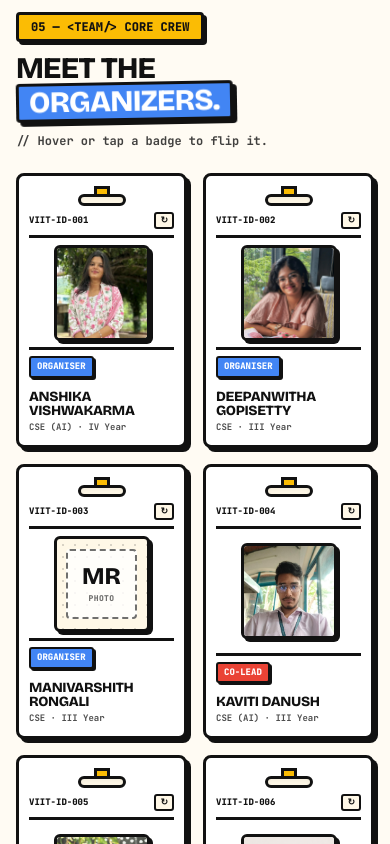
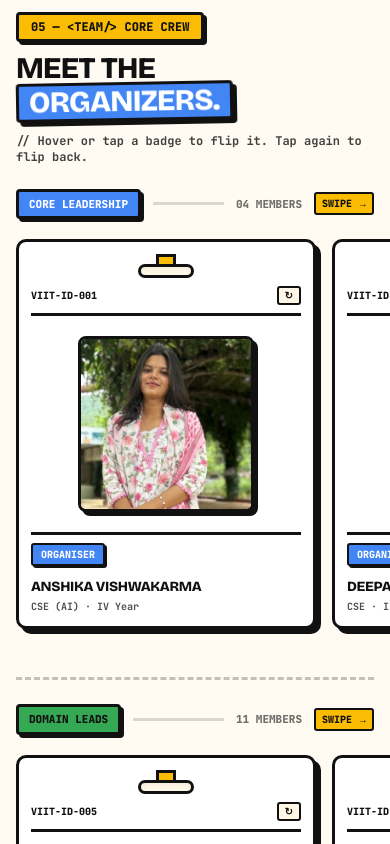
Before and after one commit to Neelaganes/gdg-viit, a Next.js app: page / in a window 390 px wide. Shown: the part 4500-5344 px from the top of the page. Built offline with nearby package versions, Linux system fonts and the light colour scheme.

Commit message:
updated the team cards as related to size and appereance

```diff
--- a/src/app/globals.css
+++ b/src/app/globals.css
@@ -153,10 +153,29 @@ body {
   transform: rotateY(180deg);
 }
 
-.group:hover .group-hover-flip,
-.group:focus-within .group-hover-flip,
-.is-flipped .group-hover-flip {
+/* Tap/click/Enter toggles `.is-flipped`; keyboard focus on a back-side link also shows the back. */
+.is-flipped .group-hover-flip,
+.group:has(a:focus-visible) .group-hover-flip {
   transform: rotateY(180deg);
+}
+
+/* Hover-to-flip only on real pointers, so a tap on a phone doesn't leave a sticky hover flip. */
+@media (hover: hover) and (pointer: fine) {
+  .group:hover .group-hover-flip {
+    transform: rotateY(180deg);
+  }
+}
+
+/* Swipe hint: arrow nudges right to show the row scrolls sideways. */
+@keyframes swipe-nudge {
+  0%, 100% { transform: translateX(0); }
+  50% { transform: translateX(6px); }
+}
+.animate-swipe-nudge {
+  animation: swipe-nudge 1.1s ease-in-out infinite;
+}
+@media (prefers-reduced-motion: reduce) {
+  .animate-swipe-nudge { animation: none; }
 }
 
 /* Halftone pattern utility */
--- a/src/components/Team.tsx
+++ b/src/components/Team.tsx
@@ -1,8 +1,8 @@
 "use client";
 
-import { useState } from "react";
+import { useEffect, useRef, useState, type ReactNode } from "react";
 import Image from "next/image";
-import { motion, useReducedMotion } from "motion/react";
+import { motion, useInView, useReducedMotion } from "motion/react";
 
 /* ------------------------------------------------------------------ */
 /*  Role styling + back-of-card copy, shared by everyone in that role  */
@@ -33,21 +33,21 @@ const ROLE_STYLES: Record<string, RoleStyle> = {
   },
   "Web Dev Lead": {
     roleBg: "bg-g-blue text-white",
-    backBg: "bg-g-blue",
-    backText: "text-white",
+    backBg: "bg-g-green",
+    backText: "text-ink",
     focus: "Leads web workshops and builds the chapter site.",
     stack: "Next.js · TypeScript",
   },
   "Cloud Lead": {
     roleBg: "bg-g-red text-white",
-    backBg: "bg-g-red",
-    backText: "text-white",
+    backBg: "bg-g-green",
+    backText: "text-ink",
     focus: "Runs Cloud study jams and skill-badge drives.",
     stack: "Google Cloud · Docker",
   },
   "AI/ML Lead": {
     roleBg: "bg-g-yellow text-ink",
-    backBg: "bg-g-yellow",
+    backBg: "bg-g-green",
     backText: "text-ink",
     focus: "Leads Gemini and machine-learning sessions.",
     stack: "Gemini · Python",
@@ -61,29 +61,29 @@ const ROLE_STYLES: Record<string, RoleStyle> = {
   },
   "UI/UX Lead": {
     roleBg: "bg-g-yellow text-ink",
-    backBg: "bg-g-yellow",
+    backBg: "bg-g-green",
     backText: "text-ink",
     focus: "Designs the chapter's look, posters and UI.",
     stack: "Figma · Design",
   },
   "Events Lead": {
     roleBg: "bg-g-red text-white",
-    backBg: "bg-g-red",
-    backText: "text-white",
+    backBg: "bg-g-yellow",
+    backText: "text-ink",
     focus: "Plans and runs workshops and hackathons.",
     stack: "Logistics · Ops",
   },
   "Content Lead": {
     roleBg: "bg-g-green text-ink",
-    backBg: "bg-g-green",
+    backBg: "bg-g-yellow",
     backText: "text-ink",
     focus: "Writes the posts, recaps and event copy.",
     stack: "Writing · Docs",
   },
   "Social Media Lead": {
     roleBg: "bg-g-blue text-white",
-    backBg: "bg-g-blue",
-    backText: "text-white",
+    backBg: "bg-g-yellow",
+    backText: "text-ink",
     focus: "Runs the chapter's social channels.",
     stack: "Instagram · LinkedIn",
   },
@@ -109,7 +109,7 @@ const TEAM_MEMBERS: TeamMember[] = [
   // Organisers
   { id: "anshika", name: "Anshika Vishwakarma", role: "Organiser", branchYear: "CSE (AI) · IV Year", photo: "/team/Anshika.jpg" },
   { id: "deepanwitha", name: "Deepanwitha Gopisetty", role: "Organiser", branchYear: "CSE · III Year", photo: "/team/Deepanwitha Gopisetty.jpg" },
-  { id: "manivarshith", name: "Manivarshith Rongali", role: "Organiser", branchYear: "CSE · III Year" },
+  { id: "manivarshith", name: "Manivarshith Rongali", role: "Organiser", branchYear: "CSE · III Year", photo: "/team/Manivarshith.jpeg" },
   // Co-Lead
   { id: "danush", name: "Kaviti Danush", role: "Co-Lead", branchYear: "CSE (AI) · III Year", photo: "/team/Kaviti Danush.jpg" },
   // Technical leads
@@ -127,6 +127,10 @@ const TEAM_MEMBERS: TeamMember[] = [
   { id: "srikanth", name: "Srikanth Kadiri", role: "Social Media Lead", branchYear: "CSE (AI) · II Year", photo: "/team/Srikanth.jpg" },
 ];
 
+/** Two tiers: core leadership (Organisers + Co-Lead) on top, domain leads below. */
+const LEADERSHIP = TEAM_MEMBERS.filter((m) => m.role === "Organiser" || m.role === "Co-Lead");
+const DOMAIN_LEADS = TEAM_MEMBERS.filter((m) => m.role !== "Organiser" && m.role !== "Co-Lead");
+
 function initials(name: string) {
   const parts = name.replace(/\./g, " ").split(/\s+/).filter((p) => p.length > 1);
   const picked = parts.length > 1 ? [parts[0], parts[parts.length - 1]] : parts;
@@ -136,13 +140,13 @@ function initials(name: string) {
 /** Photo slot: shows the photo when set, otherwise a dashed placeholder with initials. */
 function PhotoSlot({ member }: { member: TeamMember }) {
   return (
-    <div className="relative h-24 w-24 overflow-hidden rounded-[6px] border-[3px] border-ink bg-cream shadow-[3px_3px_0_#111]">
+    <div className="relative h-44 w-44 sm:h-32 sm:w-32 overflow-hidden rounded-[8px] border-[3px] border-ink bg-cream shadow-[4px_4px_0_#111]">
       {member.photo ? (
         <Image
           src={member.photo}
           alt={`Photo of ${member.name}, ${member.role}`}
-          width={240}
-          height={240}
+          width={320}
+          height={320}
           className="h-full w-full object-cover object-[center_25%]"
         />
       ) : (
@@ -152,10 +156,10 @@ function PhotoSlot({ member }: { member: TeamMember }) {
           className="flex h-full w-full flex-col items-center justify-center gap-1 bg-halftone"
         >
           <div className="flex h-[78%] w-[78%] flex-col items-center justify-center rounded-[4px] border-2 border-dashed border-ink/60 bg-white/80">
-            <span className="font-display text-2xl font-extrabold leading-none text-ink">
+            <span className="font-display text-4xl sm:text-3xl font-extrabold leading-none text-ink">
               {initials(member.name)}
             </span>
-            <span className="mt-1 font-mono text-[8px] font-extrabold uppercase tracking-wider text-ink/60">
+            <span className="mt-1 font-mono text-[9px] font-extrabold uppercase tracking-wider text-ink/60">
               Photo
             </span>
           </div>
@@ -165,8 +169,228 @@ function PhotoSlot({ member }: { member: TeamMember }) {
   );
 }
 
+const SOCIALS = [
+  { label: "GH", title: "GitHub" },
+  { label: "IN", title: "LinkedIn" },
+];
+
+interface IdCardProps {
+  member: TeamMember;
+  badgeNo: number;
+  delay: number;
+  isFlipped: boolean;
+  onToggle: () => void;
+  springConfig: { duration: number } | { type: "spring"; stiffness: number; damping: number };
+  reducedMotion: boolean;
+}
+
+function IdCard({ member, badgeNo, delay, isFlipped, onToggle, springConfig, reducedMotion }: IdCardProps) {
+  const style = ROLE_STYLES[member.role];
+  const badgeCode = `VIIT-ID-${String(badgeNo).padStart(3, "0")}`;
+
+  return (
+    <motion.div
+      initial={reducedMotion ? { opacity: 1, y: 0 } : { opacity: 0, y: 36 }}
+      whileInView={{ opacity: 1, y: 0 }}
+      viewport={{ once: true, margin: "-80px" }}
+      transition={{ ...springConfig, delay: reducedMotion ? 0 : delay }}
+      onClick={onToggle}
+      onKeyDown={(e) => {
+        if (e.key === "Enter" || e.key === " ") {
+          e.preventDefault();
+          onToggle();
+        }
+      }}
+      role="button"
+      aria-pressed={isFlipped}
+      tabIndex={0}
+      aria-label={`${member.role} ID card for ${member.name}. Tap, click or press Enter to flip.`}
+      className={`group perspective-1000 h-[390px] w-[78vw] max-w-[300px] shrink-0 snap-center sm:h-[350px] sm:w-full sm:max-w-none cursor-pointer select-none ${
+        isFlipped ? "is-flipped" : ""
+      }`}
+    >
+      <div className="preserve-3d group-hover-flip relative h-full w-full">
+        {/* FRONT OF ID BADGE */}
+        <div className="backface-hidden absolute inset-0 flex flex-col justify-between rounded-[10px] border-[3px] border-ink bg-white p-3 sm:p-4 shadow-[5px_5px_0_#111]">
+          {/* Top Lanyard Slot Notch + Serial Header */}
+          <div>
+            <div className="mx-auto mb-2 flex flex-col items-center">
+              <div className="h-2.5 w-5 border-x-[3px] border-t-[3px] border-ink bg-g-yellow" />
+              <div
+                aria-hidden="true"
+                className="h-3.5 w-14 rounded-full border-[3px] border-ink bg-cream shadow-inner"
+              />
+            </div>
+
+            <div className="flex items-center justify-between gap-1 border-b-[3px] border-ink pb-2">
+              <span className="truncate font-mono text-[10px] sm:text-[11px] font-extrabold text-ink">
+                {badgeCode}
+              </span>
+              <span className="shrink-0 rounded-[3px] border-2 border-ink bg-cream px-1.5 font-mono text-[10px] font-extrabold uppercase text-ink">
+                ↻
+              </span>
+            </div>
+          </div>
+
+          {/* Photo slot */}
+          <div className="my-2 flex justify-center">
+            <PhotoSlot member={member} />
+          </div>
+
+          {/* Role, Name & Branch Footer */}
+          <div className="border-t-[3px] border-ink pt-2">
+            <span
+              className={`inline-block max-w-full truncate rounded-[3px] border-2 border-ink px-2 py-0.5 font-mono text-[10px] sm:text-[11px] font-extrabold uppercase shadow-[2px_2px_0_#111] ${style.roleBg}`}
+            >
+              {member.role}
+            </span>
+            <h3 className="mt-2 line-clamp-2 font-display text-sm sm:text-lg font-extrabold uppercase tracking-tight leading-[1.05] text-ink">
+              {member.name}
+            </h3>
+            <p className="mt-1 truncate font-mono text-[10px] sm:text-[11px] font-bold text-ink/75">
+              {member.branchYear}
+            </p>
+          </div>
+        </div>
+
+        {/* BACK OF ID BADGE (3D rotateY 180deg) */}
+        <div
+          className={`backface-hidden rotate-y-180 absolute inset-0 flex flex-col justify-between rounded-[10px] border-[3px] border-ink p-3.5 sm:p-5 shadow-[5px_5px_0_#111] ${style.backBg} ${style.backText}`}
+        >
+          {/* Lanyard Hole on Back */}
+          <div>
+            <div className="mx-auto mb-2 flex flex-col items-center">
+              <div
+                aria-hidden="true"
+                className="h-3.5 w-14 rounded-full border-[3px] border-ink bg-cream"
+              />
+            </div>
+
+            <div className="border-b-[3px] border-ink pb-2">
+              <span className="inline-block max-w-full truncate rounded-[3px] border-2 border-ink bg-white px-2 py-0.5 font-mono text-[10px] sm:text-[11px] font-extrabold uppercase text-ink">
+                {member.role}
+              </span>
+            </div>
+          </div>
+
+          {/* Focus & Stack */}
+          <div className="my-auto rounded-[8px] border-[3px] border-ink bg-white p-2.5 sm:p-3.5 text-ink shadow-[4px_4px_0_#111]">
+            <span className="inline-block rounded-[3px] border-2 border-ink bg-g-yellow px-1.5 font-mono text-[10px] font-extrabold uppercase text-ink">
+              FOCUS
+            </span>
+            <p className="mt-1.5 text-[11px] sm:text-sm font-semibold leading-snug text-ink">
+              {style.focus}
+            </p>
+            <div className="mt-2 border-t-2 border-ink/20 pt-1.5">
+              <span className="block truncate font-mono text-[10px] sm:text-xs font-extrabold text-ink">
+                {style.stack}
+              </span>
+            </div>
+          </div>
+
+          {/* Social Links & Barcode Strip */}
+          <div>
+            <div className="flex items-center justify-between gap-2">
+              {SOCIALS.map((soc) => (
+                <a
+                  key={soc.label}
+                  href="#team"
+                  onClick={(e) => e.stopPropagation()}
+                  aria-label={`${member.name} (${member.role}) on ${soc.title}`}
+                  className="flex-1 rounded-[4px] bg-cream py-1 text-center font-mono text-[10px] sm:text-xs font-extrabold text-ink brutal-btn"
+                >
+                  {soc.label}
+                </a>
+              ))}
+            </div>
+            <div
+              aria-hidden="true"
+              className="mt-2.5 flex h-5 items-center justify-between overflow-hidden rounded-[3px] border-2 border-ink bg-white px-2 font-mono text-[10px] font-black tracking-[0.2em] text-ink"
+            >
+              <span className="truncate">|||||</span>
+              <span className="shrink-0 tracking-[0.08em]">GDG ON CAMPUS · VIIT26</span>
+            </div>
+          </div>
+        </div>
+      </div>
+    </motion.div>
+  );
+}
+
+function TierLabel({ label, count, bg }: { label: string; count: number; bg: string }) {
+  return (
+    <div className="mb-4 flex items-center gap-3">
+      <span
+        className={`shrink-0 rounded-[4px] border-[3px] border-ink px-2.5 py-1 font-mono text-[11px] font-extrabold uppercase shadow-[3px_3px_0_#111] ${bg}`}
+      >
+        {label}
+      </span>
+      <span aria-hidden="true" className="h-[3px] flex-1 bg-ink/15" />
+      <span className="shrink-0 font-mono text-[11px] font-extrabold text-ink/60">
+        {String(count).padStart(2, "0")} MEMBERS
+      </span>
+      {/* Mobile-only swipe hint */}
+      <span
+        aria-hidden="true"
+        className="inline-flex shrink-0 items-center gap-1 rounded-[3px] border-2 border-ink bg-g-yellow px-1.5 py-0.5 font-mono text-[10px] font-extrabold uppercase text-ink sm:hidden"
+      >
+        Swipe <span className="animate-swipe-nudge inline-block">→</span>
+      </span>
+    </div>
+  );
+}
+
+/**
+ * Phones: one horizontal row that scrolls sideways, with the next card peeking in.
+ * The first time the row comes into view it nudges sideways and back, so it's clear it swipes.
+ * From `sm` up it becomes a normal grid (`gridClass`).
+ */
+function SwipeRow({
+  children,
+  gridClass,
+  reducedMotion,
+  label,
+}: {
+  children: ReactNode;
+  gridClass: string;
+  reducedMotion: boolean;
+  label: string;
+}) {
+  const ref = useRef<HTMLDivElement>(null);
+  const inView = useInView(ref, { once: true, amount: 0.6 });
+
+  useEffect(() => {
+    const el = ref.current;
+    if (!inView || !el || reducedMotion) return;
+    if (!window.matchMedia("(max-width: 639px)").matches) return;
+    if (el.scrollWidth <= el.clientWidth || el.scrollLeft > 0) return;
+    // Slide the row left and back (a transform, so it works regardless of scroll-snap / smooth-scroll support).
+    const anim = el.animate(
+      [
+        { transform: "translateX(0)" },
+        { transform: "translateX(-80px)", offset: 0.45 },
+        { transform: "translateX(-80px)", offset: 0.6 },
+        { transform: "translateX(0)" },
+      ],
+      { duration: 1300, delay: 400, easing: "cubic-bezier(0.22, 1, 0.36, 1)" },
+    );
+    return () => anim.cancel();
+  }, [inView, reducedMotion]);
+
+  return (
+    <div
+      ref={ref}
+      role="group"
+      aria-label={label}
+      className={`-mx-4 flex flex-row flex-nowrap gap-4 overflow-x-auto px-4 pb-4 pt-1 snap-x snap-mandatory scroll-px-4 sm:mx-0 sm:grid sm:gap-5 sm:overflow-visible sm:px-0 sm:pb-0 ${gridClass}`}
+    >
+      {children}
+    </div>
+  );
+}
+
 export default function Team() {
-  const prefersReducedMotion = useReducedMotion();
+  const prefersReducedMotion = Boolean(useReducedMotion());
   const [flippedIds, setFlippedIds] = useState<Record<string, boolean>>({});
 
   const toggleFlip = (id: string) => {
@@ -177,13 +401,27 @@ export default function Team() {
     ? { duration: 0 }
     : ({ type: "spring", stiffness: 500, damping: 28 } as const);
 
+  const renderTier = (members: TeamMember[], offset: number) =>
+    members.map((member, i) => (
+      <IdCard
+        key={member.id}
+        member={member}
+        badgeNo={offset + i + 1}
+        delay={(i % 4) * 0.06}
+        isFlipped={Boolean(flippedIds[member.id])}
+        onToggle={() => toggleFlip(member.id)}
+        springConfig={springConfig}
+        reducedMotion={prefersReducedMotion}
+      />
+    ));
+
   return (
     <section
       id="team"
       aria-labelledby="team-heading"
-      className="py-10 sm:py-12 border-t-[3px] border-ink bg-white/50"
+      className="overflow-x-clip py-10 sm:py-12 border-t-[3px] border-ink bg-white/50"
     >
-      <div className="mx-auto max-w-7xl px-4 sm:px-6 lg:px-8">
+      <div className="mx-auto max-w-6xl px-4 sm:px-6 lg:px-8">
         {/* Header */}
         <div className="mb-6 flex flex-col gap-3 md:flex-row md:items-end md:justify-between">
           <div>
@@ -202,155 +440,22 @@ export default function Team() {
           </div>
 
           <p className="max-w-md font-mono text-xs sm:text-sm font-bold text-ink/80">
-            {"// Hover or tap a badge to flip it."}
+            {"// Hover or tap a badge to flip it. Tap again to flip back."}
           </p>
         </div>
 
-        {/* 15 ID-Cards in a wrapping flex row: 5 per row on desktop */}
-        <div className="flex flex-row flex-wrap justify-center gap-4">
-          {TEAM_MEMBERS.map((member, idx) => {
-            const isFlipped = Boolean(flippedIds[member.id]);
-            const style = ROLE_STYLES[member.role];
-            const badgeCode = `VIIT-ID-${String(idx + 1).padStart(3, "0")}`;
-            return (
-              <motion.div
-                key={member.id}
-                initial={
-                  prefersReducedMotion
-                    ? { opacity: 1, y: 0 }
-                    : { opacity: 0, y: 36 }
-                }
-                whileInView={{ opacity: 1, y: 0 }}
-                viewport={{ once: true, margin: "-80px" }}
-                transition={{
-                  ...springConfig,
-                  delay: prefersReducedMotion ? 0 : (idx % 5) * 0.065,
-                }}
-                onClick={() => toggleFlip(member.id)}
-                onKeyDown={(e) => {
-                  if (e.key === "Enter" || e.key === " ") {
-                    e.preventDefault();
-                    toggleFlip(member.id);
-                  }
-                }}
-                role="button"
-                tabIndex={0}
-                aria-label={`${member.role} ID card for ${member.name}. Activate or hover to flip for more.`}
-                className={`group perspective-1000 h-[275px] basis-[calc((100%-1rem)/2)] sm:basis-[calc((100%-2rem)/3)] lg:basis-[calc((100%-4rem)/5)] cursor-pointer select-none ${
-                  isFlipped ? "is-flipped" : ""
-                }`}
-              >
-                <div className="preserve-3d group-hover-flip relative h-full w-full">
-                  {/* FRONT OF ID BADGE */}
-                  <div className="backface-hidden absolute inset-0 flex flex-col justify-between rounded-[8px] border-[3px] border-ink bg-white p-2.5 shadow-[4px_4px_0_#111]">
-                    {/* Top Lanyard Slot Notch + Serial Header */}
-                    <div>
-                      <div className="mx-auto mb-1.5 flex flex-col items-center">
-                        <div className="h-2 w-4 border-x-[3px] border-t-[3px] border-ink bg-g-yellow" />
-                        <div
-                          aria-hidden="true"
-                          className="h-3 w-12 rounded-full border-[3px] border-ink bg-cream shadow-inner"
-                        />
-                      </div>
+        {/* Tier 1: Core leadership — 3 Organisers + Co-Lead, one full row of 4 */}
+        <TierLabel label="Core leadership" count={LEADERSHIP.length} bg="bg-g-blue text-white" />
+        <SwipeRow label="Core leadership" gridClass="sm:grid-cols-2 lg:grid-cols-4" reducedMotion={prefersReducedMotion}>
+          {renderTier(LEADERSHIP, 0)}
+        </SwipeRow>
 
-                      <div className="flex items-center justify-between gap-1 border-b-[3px] border-ink pb-1.5">
-                        <span className="truncate font-mono text-[9px] font-extrabold text-ink">
-                          {badgeCode}
-                        </span>
-                        <span className="shrink-0 rounded-[3px] border-2 border-ink bg-cream px-1 font-mono text-[9px] font-extrabold uppercase text-ink">
-                          ↻
-                        </span>
-                      </div>
-                    </div>
-
-                    {/* Photo slot */}
-                    <div className="my-1.5 flex justify-center">
-                      <PhotoSlot member={member} />
-                    </div>
-
-                    {/* Role, Name & Branch Footer */}
-                    <div className="border-t-[3px] border-ink pt-1.5">
-                      <span
-                        className={`inline-block max-w-full truncate rounded-[3px] border-2 border-ink px-1.5 py-0.5 font-mono text-[9px] font-extrabold uppercase shadow-[2px_2px_0_#111] ${style.roleBg}`}
-                      >
-                        {member.role}
-                      </span>
-                      <h3 className="mt-1.5 line-clamp-2 font-display text-sm sm:text-[15px] font-extrabold uppercase tracking-tight leading-[1.05] text-ink">
-                        {member.name}
-                      </h3>
-                      <p className="mt-0.5 truncate font-mono text-[9px] font-bold text-ink/75">
-                        {member.branchYear}
-                      </p>
-                    </div>
-                  </div>
-
-                  {/* BACK OF ID BADGE (3D rotateY 180deg) */}
-                  <div
-                    className={`backface-hidden rotate-y-180 absolute inset-0 flex flex-col justify-between rounded-[8px] border-[3px] border-ink p-2.5 shadow-[4px_4px_0_#111] ${style.backBg} ${style.backText}`}
-                  >
-                    {/* Lanyard Hole on Back */}
-                    <div>
-                      <div className="mx-auto mb-1.5 flex flex-col items-center">
-                        <div
-                          aria-hidden="true"
-                          className="h-3 w-12 rounded-full border-[3px] border-ink bg-cream"
-                        />
-                      </div>
-
-                      <div className="border-b-[3px] border-ink pb-1.5">
-                        <span className="inline-block max-w-full truncate rounded-[3px] border-2 border-ink bg-white px-1.5 py-0.5 font-mono text-[9px] font-extrabold uppercase text-ink">
-                          {member.role}
-                        </span>
-                      </div>
-                    </div>
-
-                    {/* Focus & Stack */}
-                    <div className="my-auto rounded-[6px] border-[3px] border-ink bg-white p-2 text-ink shadow-[3px_3px_0_#111]">
-                      <span className="inline-block rounded-[3px] border-2 border-ink bg-g-yellow px-1 font-mono text-[9px] font-extrabold uppercase text-ink">
-                        FOCUS
-                      </span>
-                      <p className="mt-1 text-[11px] font-semibold leading-snug text-ink">
-                        {style.focus}
-                      </p>
-                      <div className="mt-1.5 border-t-2 border-ink/20 pt-1">
-                        <span className="block truncate font-mono text-[10px] font-extrabold text-ink">
-                          {style.stack}
-                        </span>
-                      </div>
-                    </div>
-
-                    {/* Social Links & Barcode Strip */}
-                    <div>
-                      <div className="flex items-center justify-between gap-1.5">
-                        {[
-                          { label: "GH", title: "GitHub" },
-                          { label: "IN", title: "LinkedIn" },
-                          { label: "X", title: "X / Twitter" },
-                        ].map((soc) => (
-                          <a
-                            key={soc.label}
-                            href="#team"
-                            onClick={(e) => e.stopPropagation()}
-                            aria-label={`${member.name} (${member.role}) on ${soc.title}`}
-                            className="flex-1 rounded-[4px] bg-cream py-0.5 text-center font-mono text-[10px] font-extrabold text-ink brutal-btn"
-                          >
-                            {soc.label}
-                          </a>
-                        ))}
-                      </div>
-                      <div
-                        aria-hidden="true"
-                        className="mt-2 flex h-4 items-center justify-between overflow-hidden rounded-[3px] border-2 border-ink bg-white px-1.5 font-mono text-[9px] font-black tracking-[0.2em] text-ink"
-                      >
-                        <span className="truncate">||| || ||||</span>
-                        <span>VIIT26</span>
-                      </div>
-                    </div>
-                  </div>
-                </div>
-              </motion.div>
-            );
-          })}
+        {/* Tier 2: Domain leads — 4-column grid below a divider */}
+        <div className="mt-8 sm:mt-10 border-t-[3px] border-dashed border-ink/25 pt-6 sm:pt-8">
+          <TierLabel label="Domain leads" count={DOMAIN_LEADS.length} bg="bg-g-green text-ink" />
+          <SwipeRow label="Domain leads" gridClass="sm:grid-cols-3 lg:grid-cols-4" reducedMotion={prefersReducedMotion}>
+            {renderTier(DOMAIN_LEADS, LEADERSHIP.length)}
+          </SwipeRow>
         </div>
       </div>
     </section>
```
Also changed, not shown: public/team/Manivarshith.jpeg (added).
